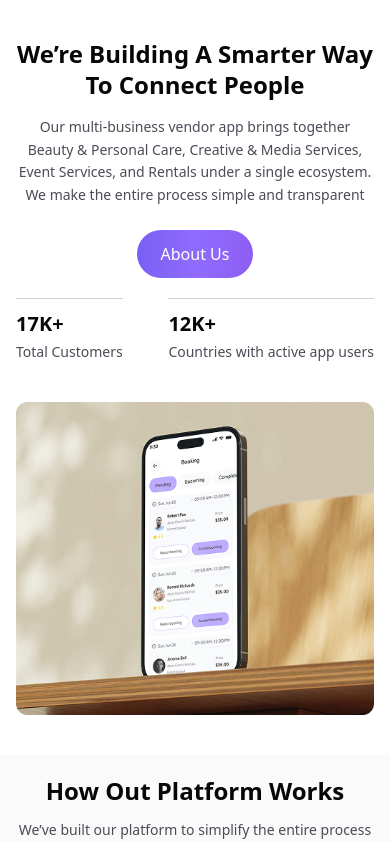
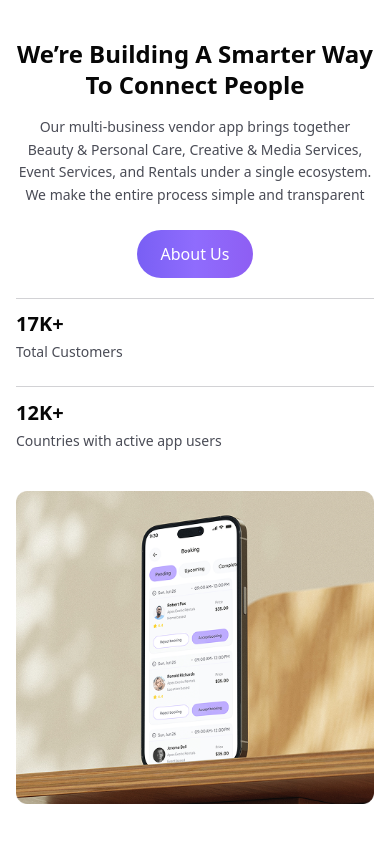
Before and after one commit to backbencherstudio/david_nlm_front-end, a Next.js app: page / in a window 390 px wide. Shown: the part 709-1551 px from the top of the page. Built offline with nearby package versions, Linux system fonts and the light colour scheme.

Commit message:
🐛 fix(breakpoint): fix the breakpoint

```diff
--- a/app/(Frond-End)/_components/connect-people/ConnectPeople.tsx
+++ b/app/(Frond-End)/_components/connect-people/ConnectPeople.tsx
@@ -5,45 +5,43 @@ import React from 'react'
 
 const ConnectPeople = () => {
     return (
-        <Container className="flex flex-col sm:flex-row items-center gap-10 sm:gap-20 pt-5 sm:pt-12.5 pb-10 sm:pb-30">
+        <Container className="flex flex-col md:flex-row items-center gap-10 md:gap-20 pt-5 md:pt-12.5 pb-10 md:pb-30">
 
             {/* Left Content */}
-            <div className="flex flex-col w-full sm:w-1/2">
+            <div className="flex flex-col w-full md:w-1/2">
 
-                <h2 className="text-blackColor text-2xl sm:text-[2.5rem] leading-[130%] font-semibold capitalize mb-4 text-center sm:text-left">
+                <h2 className="text-blackColor text-2xl md:text-[2.5rem] leading-[130%] font-semibold capitalize mb-4 text-center md:text-left">
                     We’re Building a Smarter Way to connect people
                 </h2>
 
-                <p className="text-descriptionColor text-sm sm:text-base leading-[160%] mb-6 sm:mb-9 text-center sm:text-left">
+                <p className="text-descriptionColor text-sm md:text-base leading-[160%] mb-6 md:mb-9 text-center md:text-left">
                     Our multi-business vendor app brings together Beauty & Personal Care, Creative & Media Services, Event Services, and Rentals under a single ecosystem. We make the entire process simple and transparent
                 </p>
 
-                <div className='w-full flex justify-center sm:justify-start'>
-                    <CustomButton className="gradient-bg px-6 sm:px-9 py-3 rounded-full text-white mb-5 sm:mb-15 text-base sm:text-lg w-fit">
+                <div className='w-full flex justify-center md:justify-start'>
+                    <CustomButton className="gradient-bg px-6 md:px-9 py-3 rounded-full text-white mb-5 md:mb-15 text-base md:text-lg w-fit">
                         About Us
                     </CustomButton>
                 </div>
 
+                <div className="flex justify-between flex-wrap md:flex-nowrap gap-6">
 
-
-                <div className="flex justify-between flex-wrap gap-6">
-
-                    <div className="flex flex-col space-y-1">
+                    <div className="flex flex-col space-y-1 w-full md:w-auto">
                         <div className="h-[0.5px] w-full bg-[#D2D2D5] mb-3" />
-                        <strong className="text-blackColor text-xl sm:text-[2.5rem] font-semibold">
+                        <strong className="text-blackColor text-xl md:text-[2.5rem] font-semibold">
                             17K+
                         </strong>
-                        <span className="text-descriptionColor text-sm sm:text-base">
+                        <span className="text-descriptionColor text-sm md:text-base">
                             Total Customers
                         </span>
                     </div>
 
-                    <div className="flex flex-col space-y-1">
+                    <div className="flex flex-col space-y-1 w-full md:w-auto">
                         <div className="h-[0.5px] w-full bg-[#D2D2D5] mb-3" />
-                        <strong className="text-blackColor text-xl sm:text-[2.5rem] font-semibold">
+                        <strong className="text-blackColor text-xl md:text-[2.5rem] font-semibold">
                             12K+
                         </strong>
-                        <span className="text-descriptionColor text-sm sm:text-base">
+                        <span className="text-descriptionColor text-sm md:text-base">
                             Countries with active app users
                         </span>
                     </div>
@@ -52,13 +50,13 @@ const ConnectPeople = () => {
             </div>
 
             {/* Right Image */}
-            <div className="w-full sm:w-1/2 flex justify-center">
+            <div className="w-full md:w-1/2 flex justify-center">
                 <Image
                     src="/connectPeople.png"
                     alt="connectPeople"
                     width={500}
                     height={500}
-                    className="w-full max-w-[400px] sm:max-w-[500px] h-auto"
+                    className="w-full max-w-[400px] md:max-w-[500px] h-auto"
                 />
             </div>
 
```
